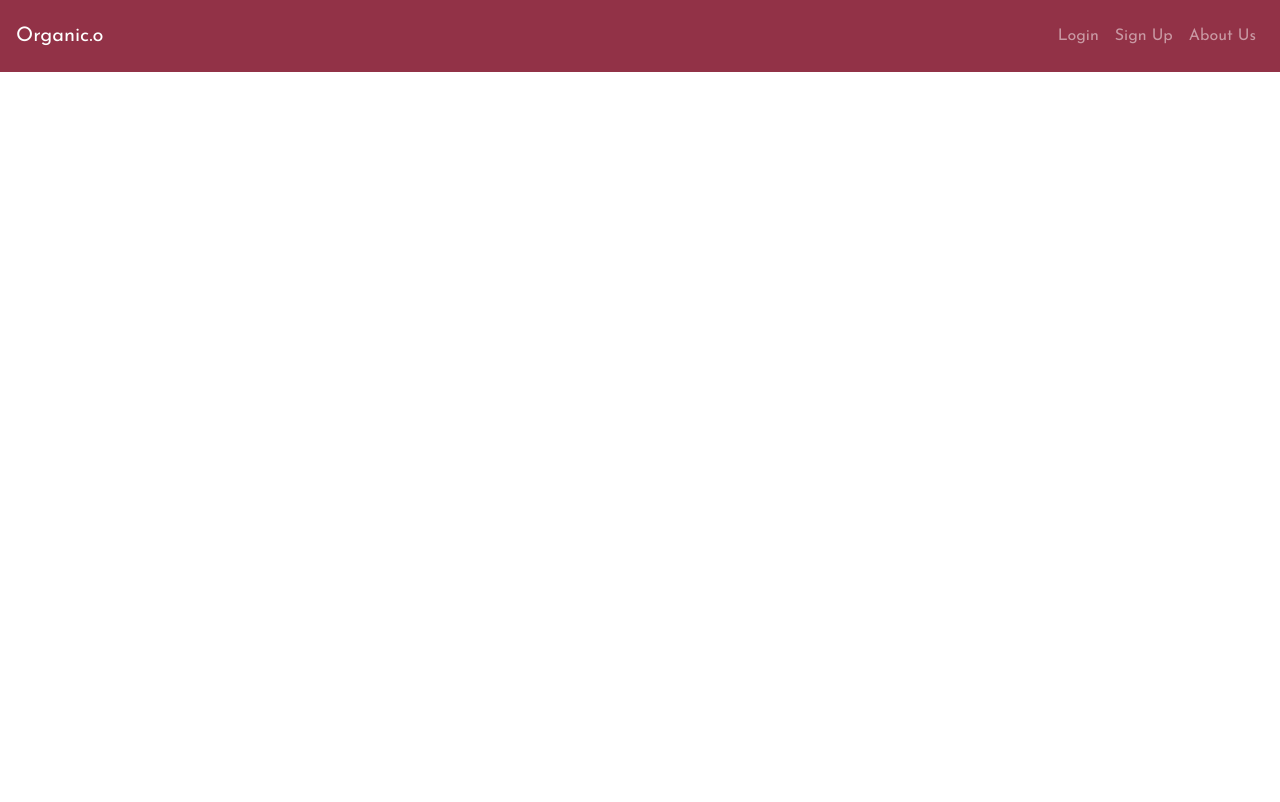
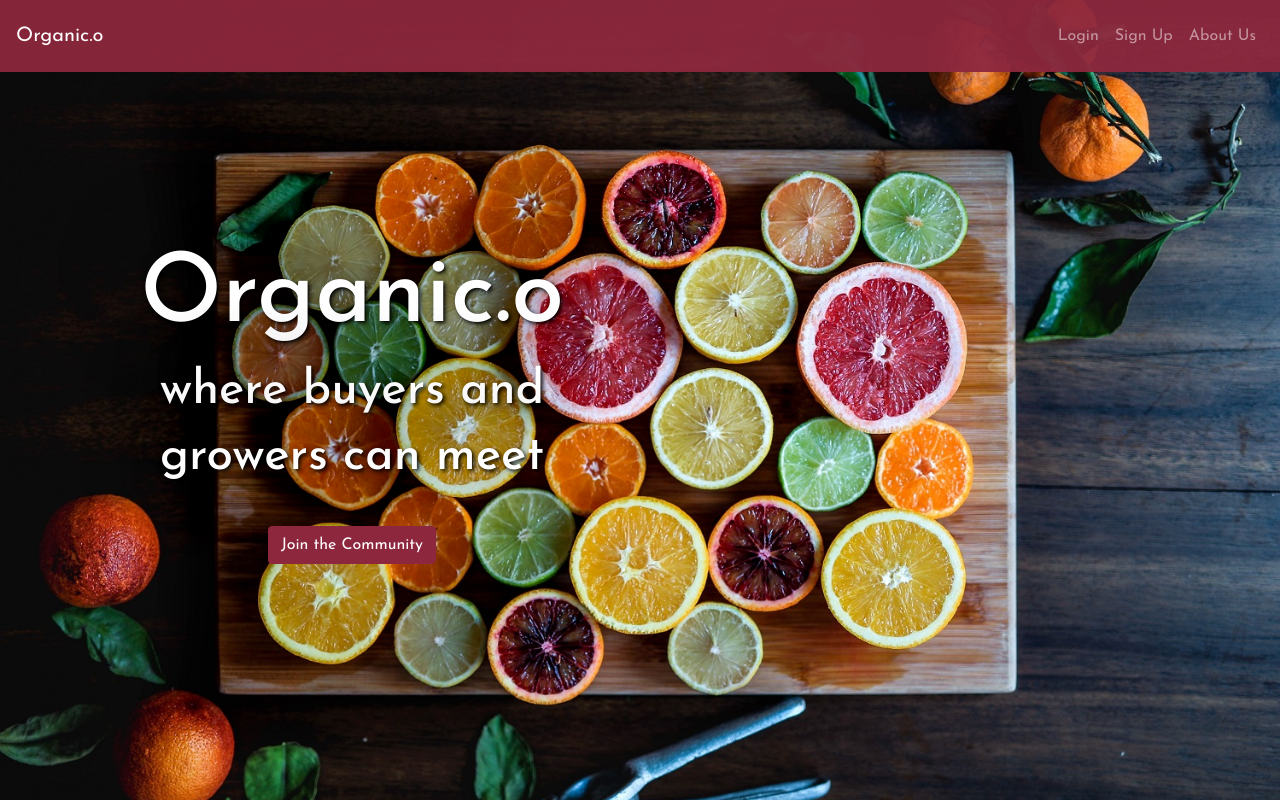
Before and after one commit to cataopriscila/organic.o, a React (Create React App) app: page / in a window 1280 px wide. Shown: the top 802 px of the page. Built offline with nearby package versions, Linux system fonts and the light colour scheme.

Commit message:
Added basename to BrowserRouter component

```diff
--- a/src/App.js
+++ b/src/App.js
@@ -11,16 +11,16 @@ function App() {
     <div className="App">
       <NavBar />
       <Switch>
-        <Route exact path="/organic.o">
+        <Route exact path="/">
           <HomePage />
         </Route>
-        <Route path="/organic.o/login">
+        <Route path="/login">
           <LoginPage />
         </Route>
-        <Route path="/organic.o/signup">
+        <Route path="/signup">
           <SignupPage />
         </Route>
-        <Route path="/organic.o/about">
+        <Route path="/about">
           <AboutPage />
         </Route>
       </Switch>
--- a/src/Components/NavBar.js
+++ b/src/Components/NavBar.js
@@ -1,4 +1,5 @@
 import React, { Component } from "react";
+import { Link } from "react-router-dom";
 import {
   Collapse,
   Navbar,
@@ -32,7 +33,7 @@ class NavBar extends Component {
         <Collapse isOpen={this.state.isOpen} navbar>
           <Nav className="ml-auto" navbar>
             <NavItem>
-              <NavLink href="/organic.o/login">Login</NavLink>
+              <Link  to="/login"><NavLink>Login</NavLink></Link>
             </NavItem>
             <NavItem>
               <NavLink href="/organic.o/signup">Sign Up</NavLink>
--- a/src/Components/Testimonials.js
+++ b/src/Components/Testimonials.js
@@ -53,7 +53,7 @@ export function Testimonials() {
                       "It's an amazing tool that helped me find real fresh food
                       just around the corner!"
                     </CardText>
-                    <Link to="/organic.o/signup"><Button color="danger">
+                    <Link to="/signup"><Button color="danger">
                       Follow
                     </Button></Link>
                   </CardBody>
@@ -78,7 +78,7 @@ export function Testimonials() {
                       "Now I can communicate directly with the customers and
                       offer them my best tomatoes"
                     </CardText>
-                    <Button href="/organic.o/signup" color="danger">
+                    <Button href="/signup" color="danger">
                       Follow
                     </Button>
                   </CardBody>
@@ -103,7 +103,7 @@ export function Testimonials() {
                       "Woohhh! Organic.o has provided all my needs into one
                       place! A great thank to you all, folks!"
                     </CardText>
-                    <Button href="/organic.o/signup" color="danger">
+                    <Button href="/signup" color="danger">
                       Follow
                     </Button>
                   </CardBody>
--- a/src/index.js
+++ b/src/index.js
@@ -7,7 +7,7 @@ import reportWebVitals from "./reportWebVitals";
 import { BrowserRouter } from "react-router-dom";
 
 ReactDOM.render(
-    <BrowserRouter>
+    <BrowserRouter basename="/organic.o">
       <App />
     </BrowserRouter>,
   document.getElementById("root")
```
